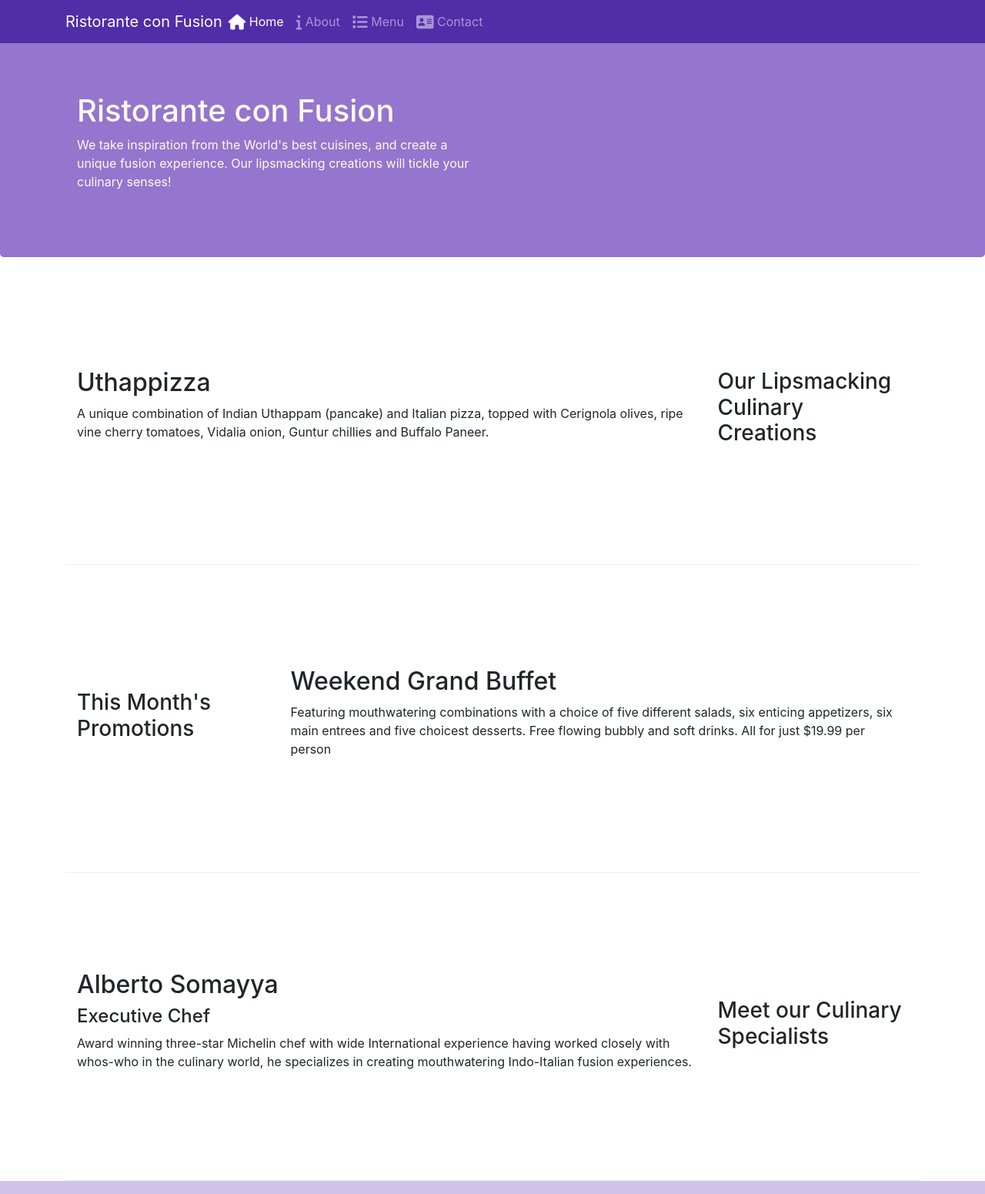
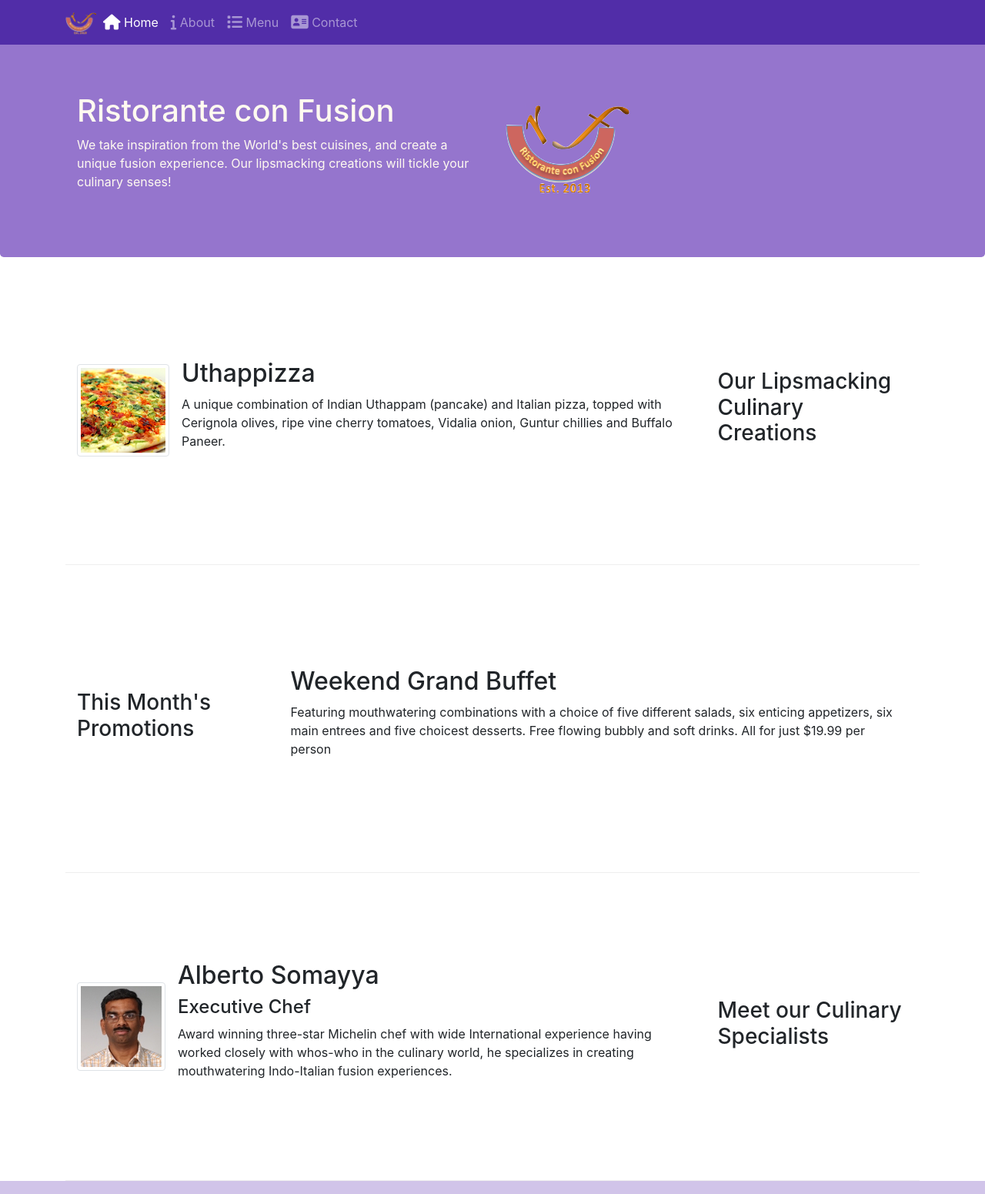
Before and after one commit to dlse-phase2a/bootstrap_initial_setup, a plain HTML site: page index.html in a window 1280 px wide. Shown: the top 1551 px of the page at 77% size. Drawn offline with nearby package versions, Linux system fonts and the light colour scheme.

Commit message:
images and media

```diff
--- a/index.html
+++ b/index.html
@@ -20,7 +20,7 @@
             <button class="navbar-toggler" type="button" data-toggle="collapse" data-target = "#navbar">
                 <span class="navbar-toggler-icon"></span>
             </button>
-            <a class="navbar-brand mr-auto" href="#">Ristorante con Fusion</a>
+            <a class="navbar-brand mr-auto" href="#"><img src="img/logo.png" alt="" height="30" width="41"></a>
             <div class="collapse navbar-collapse" id="navbar">
                     <ul class="navbar-nav mr-auto">
                         <li class="nav-item active"><a href="#" class="nav-link "> <span class="fa fa-home fa-lg"></span> Home</a></li>
@@ -38,8 +38,8 @@
                     <h1>Ristorante con Fusion</h1>
                     <p>We take inspiration from the World's best cuisines, and create a unique fusion experience. Our lipsmacking creations will tickle your culinary senses!</p>
                 </div>
-                <div class="col-12 col-sm">
-
+                <div class="col-12 col-sm align-self-center">
+                   <img src="img/logo.png" alt="" class="image-fluid">
                 </div>
             </div>
         </div>
@@ -51,8 +51,14 @@
                 <h3>Our Lipsmacking Culinary Creations</h3>
             </div>
             <div class="col col-sm order-sm-first col-md">
-                <h2>Uthappizza</h2>
-                <p>A unique combination of Indian Uthappam (pancake) and Italian pizza, topped with Cerignola olives, ripe vine cherry tomatoes, Vidalia onion, Guntur chillies and Buffalo Paneer.</p>
+                <div class="media">
+                    <img src="img/uthappizza.png" alt="uthappizza" class="d-flex mr-3 img-thumbnail align-self-center">
+                    <div class="media-body">
+                        <h2 class="mt-0">Uthappizza</h2>
+                        <p class="d-none d-sm-block">A unique combination of Indian Uthappam (pancake) and Italian pizza, topped with Cerignola olives, ripe vine cherry tomatoes, Vidalia onion, Guntur chillies and Buffalo Paneer.</p>
+                    </div>
+                </div>
+
             </div>
         </div>
 
@@ -72,9 +78,15 @@
                 <h3>Meet our Culinary Specialists</h3>
             </div>
             <div class="col col-sm order-sm-first col-md">
-                <h2>Alberto Somayya</h2>
+                <div class="media">
+                    <img src="img/alberto.png" alt="alberto" class="d-flex mr-3 img-thumbnail align-self-center">
+                    <div class="media-body">
+                        <h2 class="mt-0">Alberto Somayya</h2>
                 <h4>Executive Chef</h4>
-                <p>Award winning three-star Michelin chef with wide International experience having worked closely with whos-who in the culinary world, he specializes in creating mouthwatering Indo-Italian fusion experiences. </p>
+                <p class="d-none d-sm-block">Award winning three-star Michelin chef with wide International experience having worked closely with whos-who in the culinary world, he specializes in creating mouthwatering Indo-Italian fusion experiences. </p>
+                    </div>
+                </div>
+
             </div>
         </div>
     </div>
@@ -97,7 +109,7 @@
 		              121, Clear Water Bay Road<br>
 		              Clear Water Bay, Kowloon<br>
 		              HONG KONG<br>
-		              <i class="fa fa-phone fa-lg"></i>: +852 1234 5678<br>
+		              <i class="fa fa-phone fa-lg"></i> : +852 1234 5678<br>
 		              <i class="fa fa-fax fa-lg"></i>: +852 8765 4321<br>
 		              <i class="fa fa-envelope fa-lg"></i>: <a href="mailto:confusion@food.net">confusion@food.net</a>
 		           </address>
```
Also changed, not shown: aboutus.html (+3 -2 lines), contactus.html (+3 -2 lines), img/alberto.png (added), img/buffet.png (added), img/logo.png (added), img/uthappizza.png (added).
